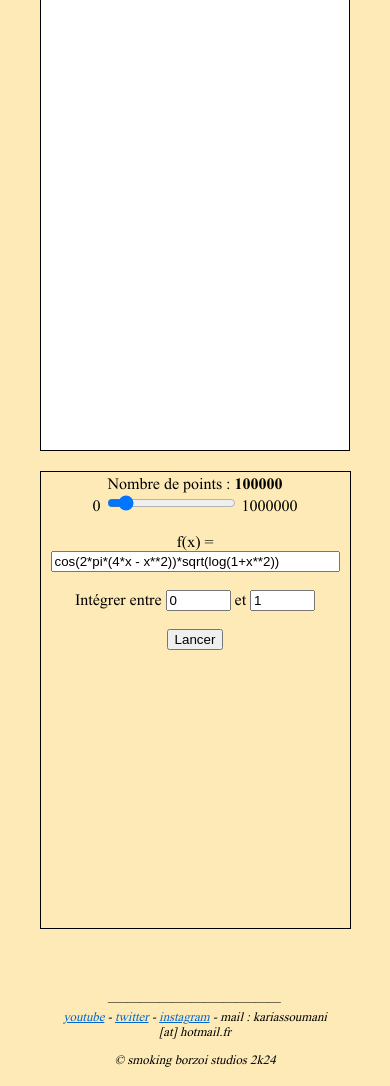
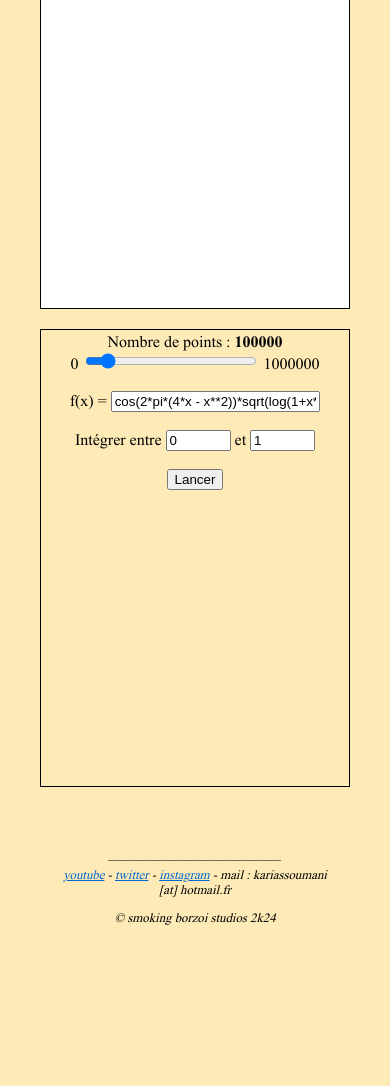
Before and after one commit to K4RI/jej-website, a PHP site: page /jeux/montecarlo.html in a window 390 px wide. Shown: the part 539-1625 px from the top of the page. After the commit the page ends 1464 px from the top, so only its background shows below. Run offline with PHP 8.4, Linux system fonts and the light colour scheme; some libraries are stand-ins or nearby versions.

Commit message:
jeux responsives !!

```diff
--- a/css/apps.css
+++ b/css/apps.css
@@ -13,6 +13,7 @@
     border: 1px solid black;
     background-color: white;
     margin: 10px 10px;
+    overflow: hidden;
 }
 
 .app-commandes {
@@ -44,3 +45,24 @@ input[type=number]{ /* retire les petites flèches */
     appearance: textfield;
     text-align: center;
 }
+
+input[type=range]{
+    width: 60%;
+}
+
+select{
+    width: 60%;
+}
+
+
+@media screen and (max-width: 1060px) {
+    .app-canvas {
+        height : auto !important;
+        aspect-ratio : 1 / 1 !important;
+        width:min(100vw, 80vh) !important;
+    }
+
+    .app-commandes {
+        width:min(100vw, 80vh) !important;
+    }
+}
--- a/jeux/montecarlo.html
+++ b/jeux/montecarlo.html
@@ -16,6 +16,11 @@
         <style>
             ::placeholder {
                 font-size: 0.6em;
+            }
+            @media screen and (max-width: 1060px) {
+                #func {
+                    width: 70%;
+                }
             }
         </style>
 
```
